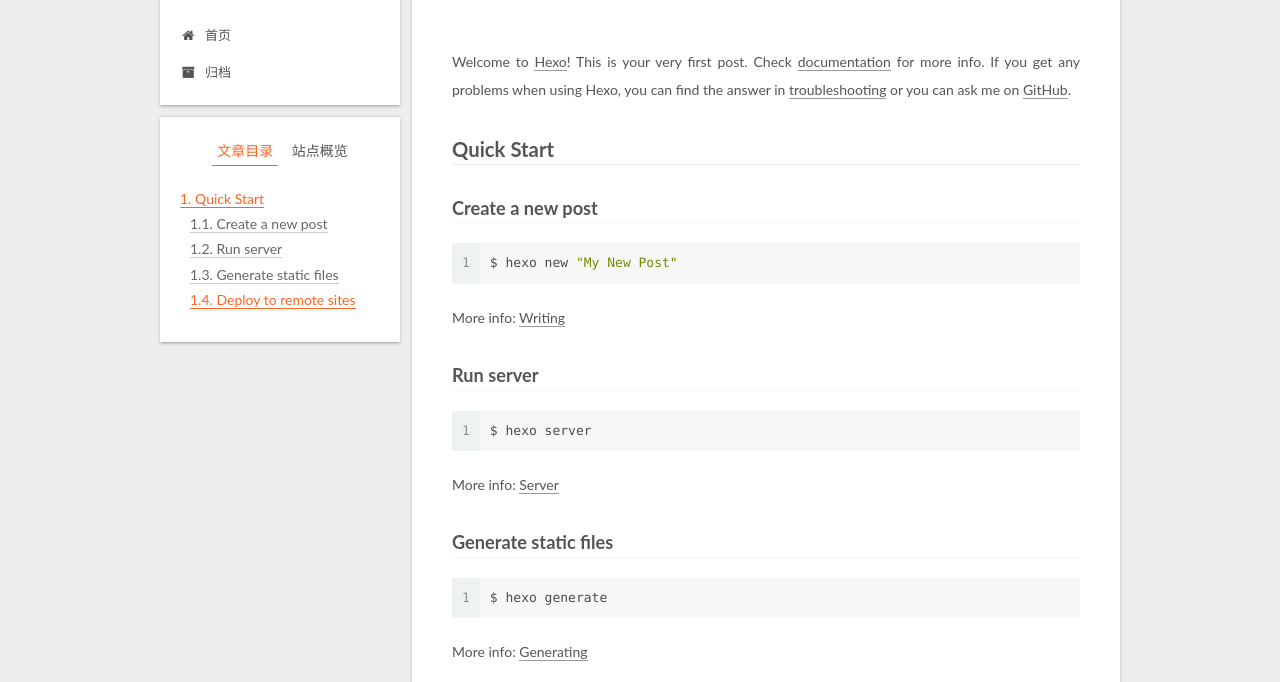
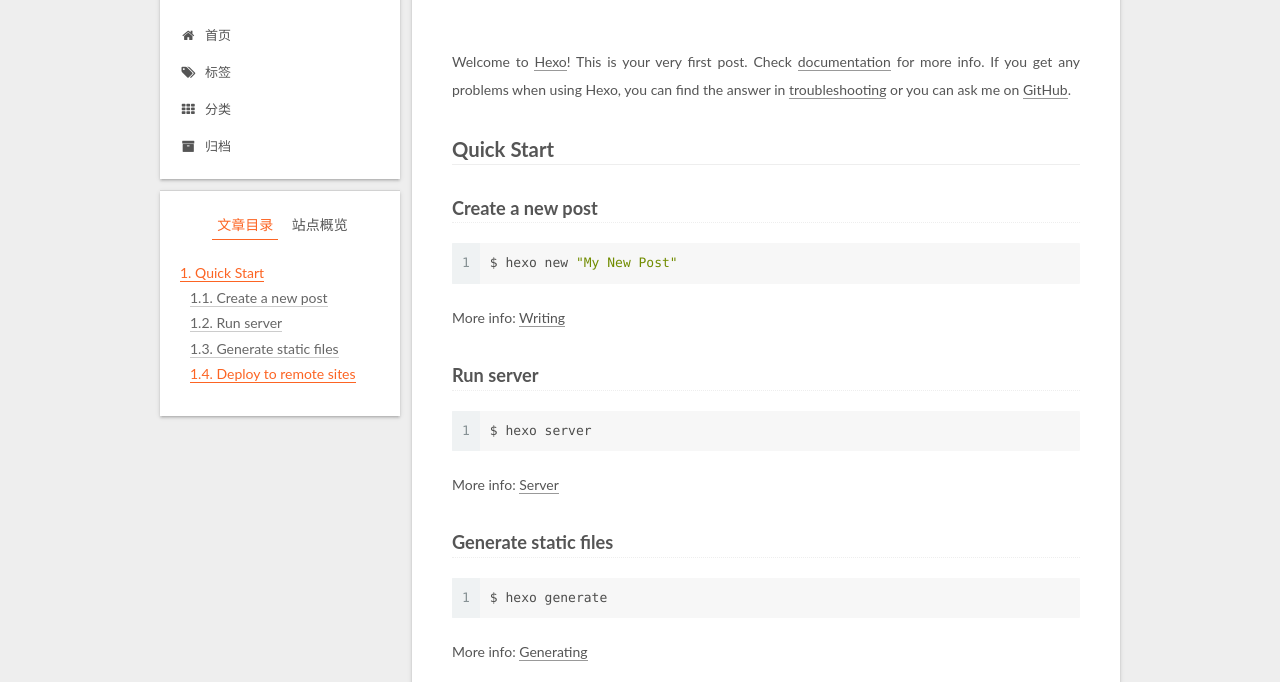
Before and after one commit to yinian818/.github.io, a plain HTML site: page 2019/04/16/hello-world/index.html in a window 1280 px wide. Shown: the part 118-800 px from the top of the page. Drawn offline with Linux system fonts and the light colour scheme.

Commit message:
Site updated: 2019-04-16 15:42:51

```diff
--- a/2019/04/16/hello-world/index.html
+++ b/2019/04/16/hello-world/index.html
@@ -67,8 +67,6 @@
 
 
 
-
-  <meta name="keywords" content="Hexo, NexT">
 
 
 
@@ -186,6 +184,26 @@
               <i class="menu-item-icon fa fa-fw fa-home"></i> <br>
 
             首页
+          </a>
+        </li>
+
+
+        <li class="menu-item menu-item-tags">
+          <a href="/tags/" rel="section">
+
+              <i class="menu-item-icon fa fa-fw fa-tags"></i> <br>
+
+            标签
+          </a>
+        </li>
+
+
+        <li class="menu-item menu-item-categories">
+          <a href="/categories/" rel="section">
+
+              <i class="menu-item-icon fa fa-fw fa-th"></i> <br>
+
+            分类
           </a>
         </li>
 
--- a/css/main.css
+++ b/css/main.css
@@ -1823,7 +1823,7 @@ pre .javascript .function {
   width: 4px;
   height: 4px;
   border-radius: 50%;
-  background: #db8c2f;
+  background: #39c6e7;
 }
 .links-of-blogroll {
   font-size: 13px;
```
Also changed, not shown: 2019/04/16/test-my-site/index.html (+20 -2 lines), archives/2019/04/index.html (+20 -2 lines), archives/2019/index.html (+20 -2 lines), archives/index.html (+20 -2 lines), index.html (+20 -2 lines).
